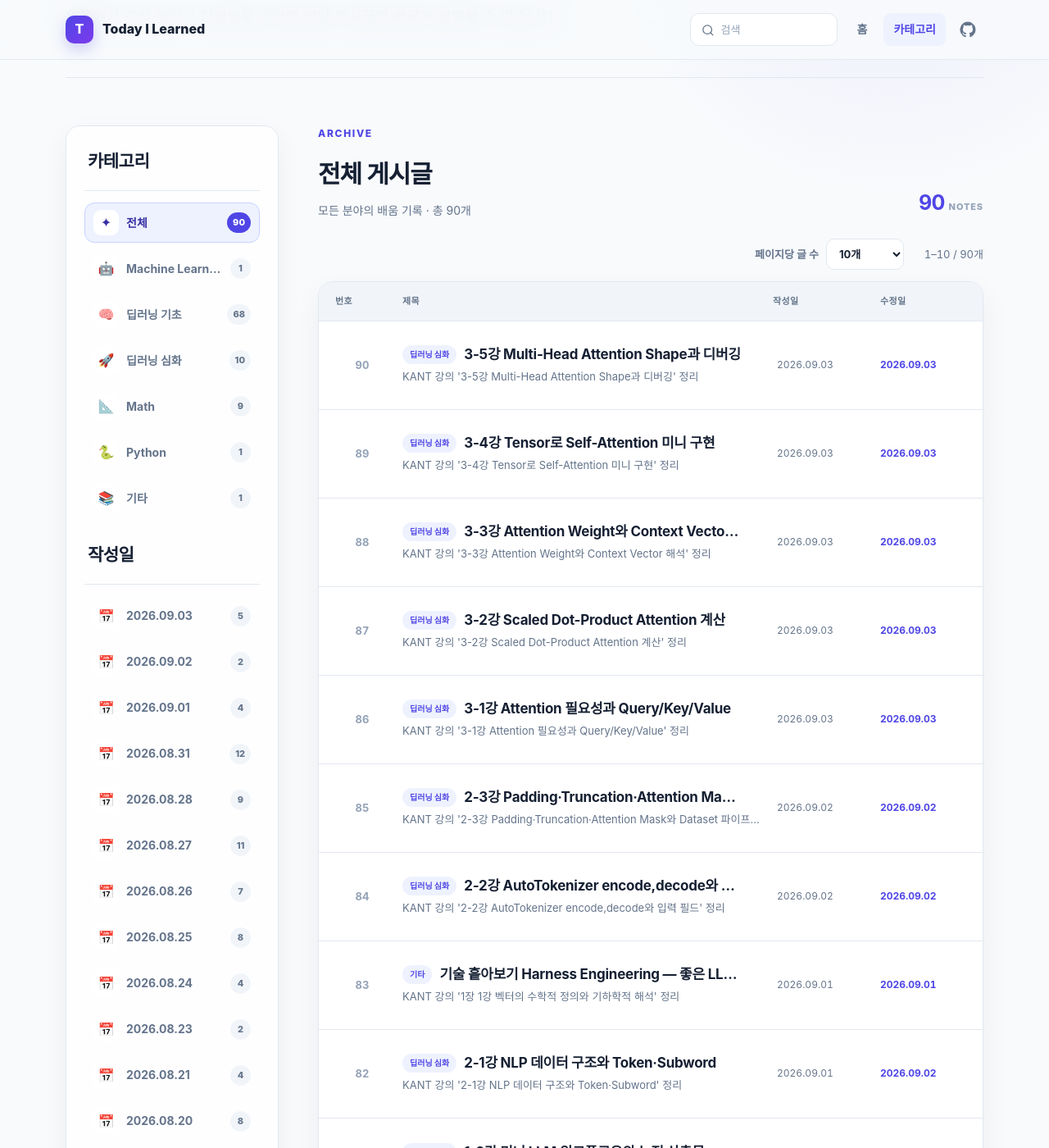
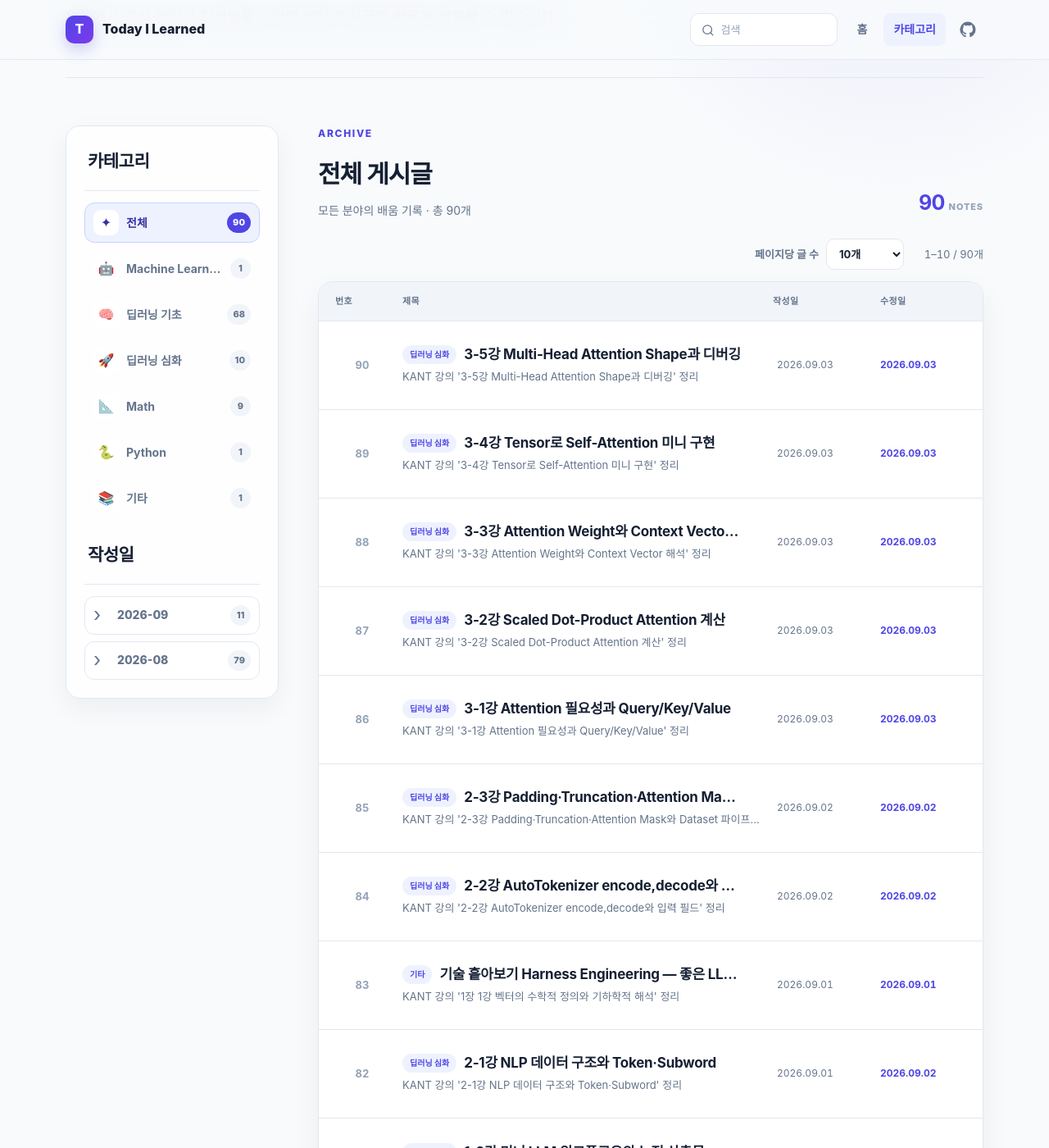
Before and after one commit to yshzjq/TIL, a Jekyll site: the page built from categories.md, in a window 1280 px wide and 1400 px high, scrolled down 280 px. Shown: the whole window at 82% size. Built offline with Jekyll 4.4.1, drawn with Linux system fonts in a browser that asks for light colours.

Commit message:
feat: 카테고리 작성일을 월별로 그룹화

```diff
--- a/assets/css/style.scss
+++ b/assets/css/style.scss
@@ -419,6 +419,17 @@ a { color: inherit; text-decoration: none; }
 .category-sidebar-heading h2 { margin: 0; font-size: 21px; letter-spacing: -.025em; }
 .category-date-heading { margin-top: 24px; }
 .category-filter-list { display: grid; margin-top: 14px; gap: 7px; }
+.category-date-list { display: grid; margin-top: 14px; gap: 8px; }
+.category-month-group { overflow: hidden; border: 1px solid var(--line); border-radius: 12px; background: rgba(255, 255, 255, .55); }
+.category-month-summary { display: grid; min-height: 45px; padding: 7px 10px; grid-template-columns: 22px 1fr auto; gap: 7px; align-items: center; color: var(--muted); cursor: pointer; list-style: none; }
+.category-month-summary::-webkit-details-marker { display: none; }
+.category-month-summary:hover { color: var(--ink); background: var(--surface-soft); }
+.category-month-summary:focus-visible { outline: 3px solid rgba(79, 70, 229, .2); outline-offset: -3px; }
+.category-month-chevron { font-size: 24px; line-height: 1; transition: transform .18s ease; }
+.category-month-group[open] .category-month-chevron { transform: rotate(90deg); }
+.category-month-name { font-size: 14px; font-weight: 800; }
+.category-day-list { margin: 0; padding: 0 7px 7px 25px; }
+.category-day-list .category-filter-button { background: var(--surface); }
 
 .category-filter-button {
   display: grid;
@@ -630,6 +641,8 @@ a.nearby-post-link:focus-visible { outline: 3px solid rgba(79, 70, 229, .2); out
   .category-filter-list { display: flex; overflow-x: auto; padding: 1px 1px 7px; scrollbar-width: thin; }
   .category-filter-button { width: auto; min-width: max-content; grid-template-columns: 31px auto auto; flex: 0 0 auto; }
   .category-filter-button:hover { transform: translateY(-1px); }
+  .category-date-list { display: grid; margin-top: 14px; }
+  .category-day-list { display: flex; margin: 0; padding: 1px 7px 8px 25px; }
   .guide-layout { grid-template-columns: 1fr; gap: 40px; }
   .guide-summary { position: static; }
 }
--- a/assets/js/categories.js
+++ b/assets/js/categories.js
@@ -122,16 +122,19 @@
   const activateDate = (date, updateUrl = false) => {
     const visibleRows = rows.filter((row) => row.dataset.createdDate === date);
     const formattedDate = date.replaceAll("-", ".");
+    const activeDateButton = dateButtons.find((button) => button.dataset.dateFilter === date);
 
     categoryButtons.forEach((button) => {
       button.classList.remove("active");
       button.setAttribute("aria-pressed", "false");
     });
     dateButtons.forEach((button) => {
-      const isActive = button.dataset.dateFilter === date;
+      const isActive = button === activeDateButton;
       button.classList.toggle("active", isActive);
       button.setAttribute("aria-pressed", String(isActive));
     });
+    const activeMonthGroup = activeDateButton?.closest("[data-month-group]");
+    if (activeMonthGroup) activeMonthGroup.open = true;
 
     showRows(visibleRows, `${formattedDate} 작성 게시글`, `${formattedDate}에 작성한 배움 기록`);
 
--- a/categories.md
+++ b/categories.md
@@ -5,7 +5,7 @@ description: 분야별로 정리한 모든 TIL 기록입니다.
 ---
 
 {% assign til_pages = site.pages | where: "til", true | sort: "date" | reverse %}
-{% assign date_groups = til_pages | group_by_exp: "post", "post.date | date: '%Y-%m-%d'" %}
+{% assign month_groups = til_pages | group_by_exp: "post", "post.date | date: '%Y-%m'" %}
 
 <header class="page-header">
   <p class="eyebrow">ALL NOTES</p>
@@ -36,18 +36,30 @@ description: 분야별로 정리한 모든 TIL 기록입니다.
       {% endfor %}
     </div>
 
-    {% if date_groups.size > 0 %}
+    {% if month_groups.size > 0 %}
       <div class="category-sidebar-heading category-date-heading">
         <h2 id="date-filter-title">작성일</h2>
       </div>
 
-      <div class="category-filter-list category-date-list" aria-labelledby="date-filter-title">
-        {% for date_group in date_groups %}
-          <button class="category-filter-button" type="button" data-date-filter="{{ date_group.name }}" data-date-filter-button aria-controls="category-posts" aria-pressed="false">
-            <span class="category-filter-icon" aria-hidden="true">📅</span>
-            <span class="category-filter-name">{{ date_group.name | date: "%Y.%m.%d" }}</span>
-            <span class="category-filter-count">{{ date_group.items | size }}</span>
-          </button>
+      <div class="category-date-list" aria-labelledby="date-filter-title">
+        {% for month_group in month_groups %}
+          {% assign date_groups = month_group.items | group_by_exp: "post", "post.date | date: '%Y-%m-%d'" %}
+          <details class="category-month-group" data-month-group>
+            <summary class="category-month-summary">
+              <span class="category-month-chevron" aria-hidden="true">›</span>
+              <span class="category-month-name">{{ month_group.name | date: "%y.%m" }}</span>
+              <span class="category-filter-count">{{ month_group.items | size }}</span>
+            </summary>
+            <div class="category-filter-list category-day-list">
+              {% for date_group in date_groups %}
+                <button class="category-filter-button" type="button" data-date-filter="{{ date_group.name }}" data-date-filter-button aria-controls="category-posts" aria-pressed="false">
+                  <span class="category-filter-icon" aria-hidden="true">📅</span>
+                  <span class="category-filter-name">{{ date_group.name | date: "%y.%m.%d" }}</span>
+                  <span class="category-filter-count">{{ date_group.items | size }}</span>
+                </button>
+              {% endfor %}
+            </div>
+          </details>
         {% endfor %}
       </div>
     {% endif %}
```
